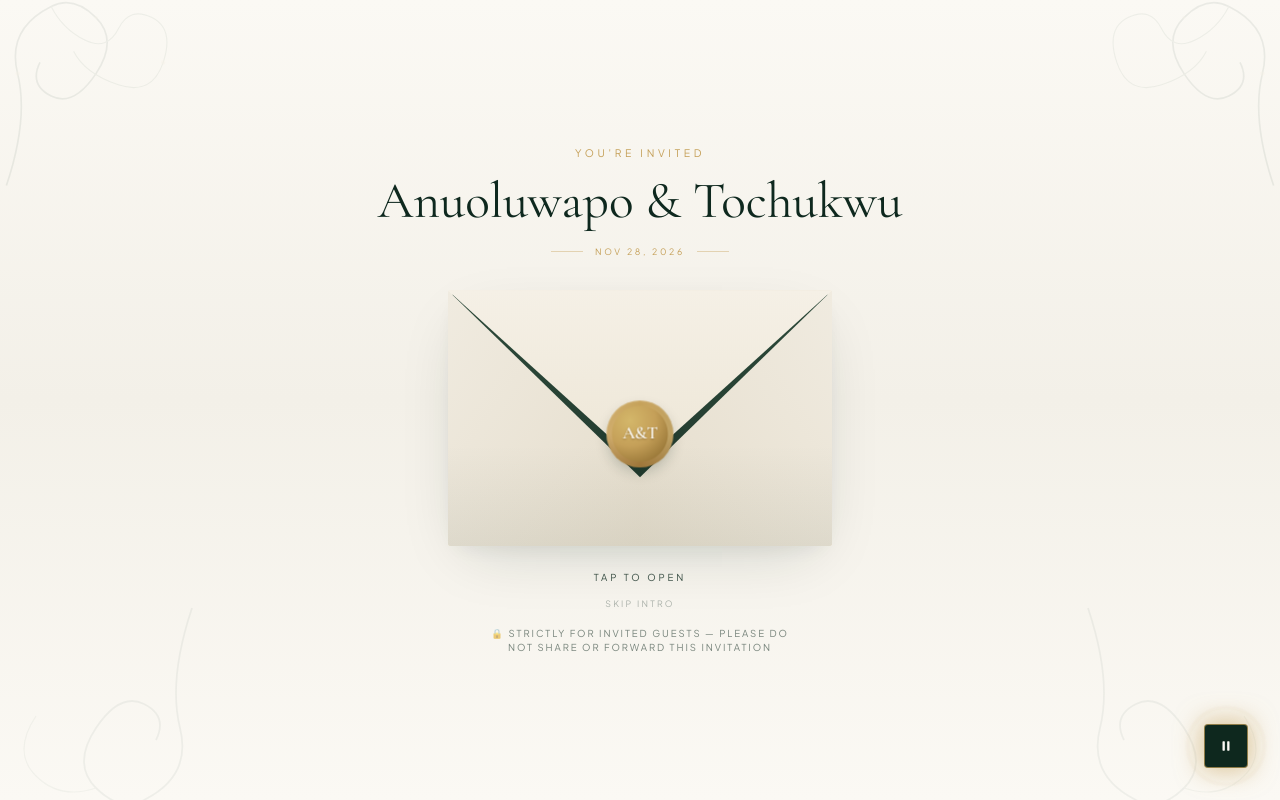
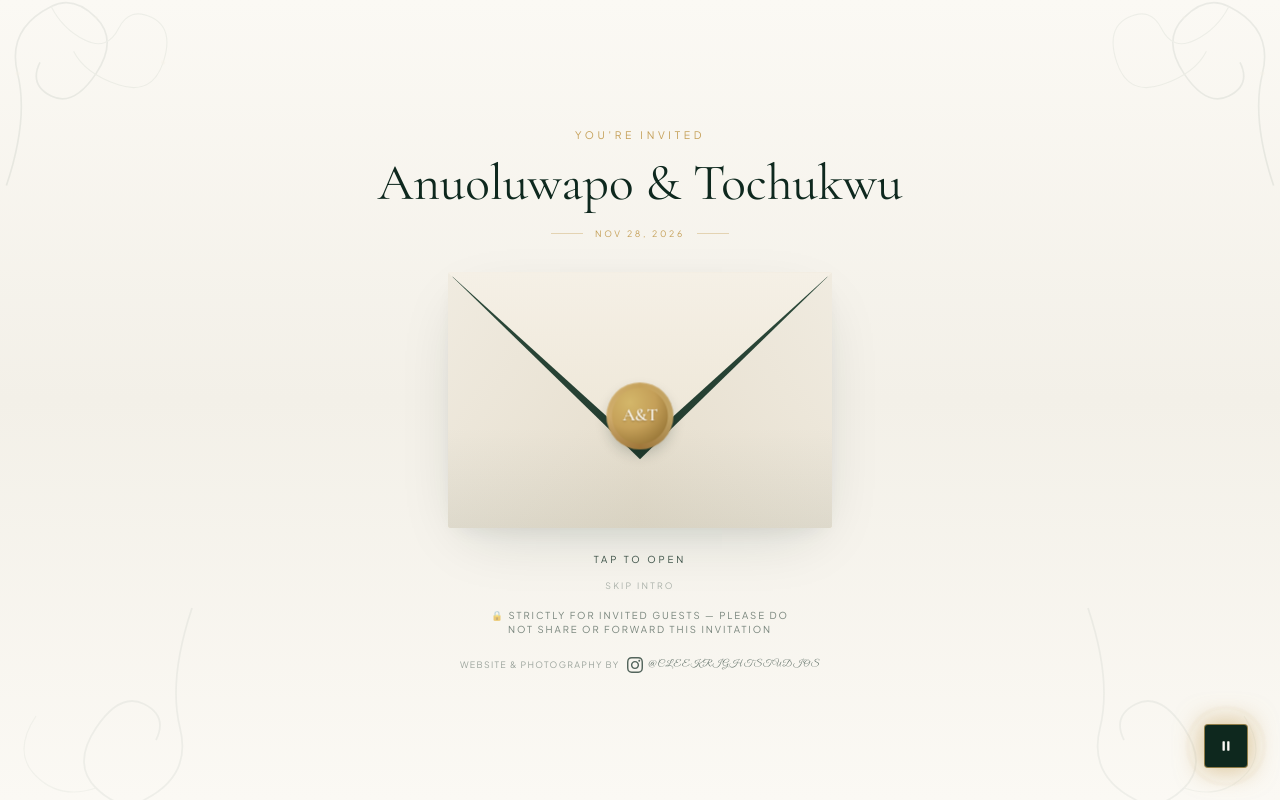
Before and after one commit to dharby/wedding-website, a Next.js app: page / in a window 1280 px wide. Built offline with nearby package versions, Linux system fonts and the light colour scheme.

Commit message:
Move cleekrightstudios credit to envelope opening page, remove from footer
- Added 'Website & Photography by @cleekrightstudios' with Instagram icon to envelope animation page (after privacy notice)
- Removed credits from footer

```diff
--- a/src/components/EnvelopeOpening.tsx
+++ b/src/components/EnvelopeOpening.tsx
@@ -413,6 +413,29 @@ export default function EnvelopeOpening({ onOpen }: EnvelopeOpeningProps) {
         >
           🔒 Strictly for invited guests — please do not share or forward this invitation
         </motion.p>
+
+        {/* Credits */}
+        <motion.div
+          initial={{ opacity: 0 }}
+          animate={{ opacity: phase === "ready" ? 1 : 0 }}
+          transition={{ duration: 0.8, delay: 1.6 }}
+          className="mt-5 flex items-center justify-center gap-2 text-[0.5rem] sm:text-[0.55rem] uppercase tracking-[0.15em] font-sans"
+          style={{ color: isDark ? "rgba(197,160,89,0.5)" : "rgba(14,40,30,0.4)" }}
+        >
+          <span>Website & Photography by</span>
+          <a
+            href="https://www.instagram.com/cleekrightstudios?utm_source=ig_web_button_share_sheet&stkn=ZDNlZDc0MzIxNw=="
+            target="_blank"
+            rel="noopener noreferrer"
+            className="inline-flex items-center gap-1 hover:text-gold transition-colors"
+            style={{ color: isDark ? "rgba(251,249,244,0.8)" : "rgba(14,40,30,0.7)" }}
+          >
+            <svg className="w-4 h-4" fill="currentColor" viewBox="0 0 24 24" aria-hidden="true">
+              <path d="M12 2.163c3.204 0 3.584.012 4.85.07 3.252.148 4.771 1.691 4.919 4.919.058 1.265.069 1.645.069 4.849 0 3.205-.012 3.584-.069 4.849-.149 3.225-1.664 4.771-4.919 4.919-1.266.058-1.644.07-4.85.07-3.204 0-3.584-.012-4.849-.07-3.26-.149-4.771-1.699-4.919-4.92-.058-1.265-.07-1.644-.07-4.849 0-3.204.013-3.583.07-4.849.149-3.227 1.664-4.771 4.919-4.919 1.266-.057 1.645-.069 4.849-.069zm0-2.163c-3.259 0-3.667.014-4.947.072-4.358.2-6.78 2.618-6.98 6.98-.059 1.281-.073 1.689-.073 4.948 0 3.259.014 3.668.072 4.948.2 4.358 2.618 6.78 6.98 6.98 1.281.058 1.689.072 4.948.072 3.259 0 3.668-.014 4.948-.072 4.354-.2 6.782-2.618 6.979-6.98.059-1.28.073-1.689.073-4.948 0-3.259-.014-3.667-.072-4.947-.196-4.354-2.617-6.78-6.979-6.98-1.281-.059-1.69-.073-4.949-.073zm0 5.838c-3.403 0-6.162 2.759-6.162 6.162s2.759 6.163 6.162 6.163 6.162-2.759 6.162-6.163c0-3.403-2.759-6.162-6.162-6.162zm0 10.162c-2.209 0-4-1.79-4-4 0-2.209 1.791-4 4-4s4 1.791 4 4c0 2.21-1.791 4-4 4zm6.406-11.845c-.796 0-1.441.645-1.441 1.44s.645 1.44 1.441 1.44c.795 0 1.439-.645 1.439-1.44s-.644-1.44-1.439-1.44z" />
+            </svg>
+            <span className="font-script">@cleekrightstudios</span>
+          </a>
+        </motion.div>
       </div>
     </div>
   );
--- a/src/components/Footer.tsx
+++ b/src/components/Footer.tsx
@@ -33,31 +33,13 @@ export default function Footer({ onReplay }: FooterProps) {
             With love, we cannot wait to celebrate with you.
           </p>
 
-          {/* Botanical accent */}
+{/* Botanical accent */}
           <div className="flex items-center justify-center gap-3 mb-8">
             <svg className="w-6 h-6 opacity-20" viewBox="0 0 24 24" fill="none" stroke="#C5A059" strokeWidth="0.8">
               <path d="M12 2C8 6 4 10 4 14c0 4 3.5 8 8 8s8-4 8-8c0-4-4-8-8-12z" />
               <path d="M12 6c-2 3-4 6-4 9 0 2.5 2 5 4 5s4-2.5 4-5c0-3-2-6-4-9z" opacity="0.5" />
             </svg>
           </div>
-
-          {/* Credits */}
-          <div className="flex items-center justify-center gap-2 mb-2">
-            <p className="text-[0.65rem] sm:text-[0.7rem] uppercase tracking-[0.2em] text-gold/50 font-sans">
-              Website & Photography by
-            </p>
-            <svg className="w-5 h-5 text-gold/60" fill="currentColor" viewBox="0 0 24 24">
-              <path d="M12 2.163c3.204 0 3.584.012 4.85.07 3.252.148 4.771 1.691 4.919 4.919.058 1.265.069 1.645.069 4.849 0 3.205-.012 3.584-.069 4.849-.149 3.225-1.664 4.771-4.919 4.919-1.266.058-1.644.07-4.85.07-3.204 0-3.584-.012-4.849-.07-3.26-.149-4.771-1.699-4.919-4.92-.058-1.265-.07-1.644-.07-4.849 0-3.204.013-3.583.07-4.849.149-3.227 1.664-4.771 4.919-4.919 1.266-.057 1.645-.069 4.849-.069zm0-2.163c-3.259 0-3.667.014-4.947.072-4.358.2-6.78 2.618-6.98 6.98-.059 1.281-.073 1.689-.073 4.948 0 3.259.014 3.668.072 4.948.2 4.358 2.618 6.78 6.98 6.98 1.281.058 1.689.072 4.948.072 3.259 0 3.668-.014 4.948-.072 4.354-.2 6.782-2.618 6.979-6.98.059-1.28.073-1.689.073-4.948 0-3.259-.014-3.667-.072-4.947-.196-4.354-2.617-6.78-6.979-6.98-1.281-.059-1.69-.073-4.949-.073zm0 5.838c-3.403 0-6.162 2.759-6.162 6.162s2.759 6.163 6.162 6.163 6.162-2.759 6.162-6.163c0-3.403-2.759-6.162-6.162-6.162zm0 10.162c-2.209 0-4-1.79-4-4 0-2.209 1.791-4 4-4s4 1.791 4 4c0 2.21-1.791 4-4 4zm6.406-11.845c-.796 0-1.441.645-1.441 1.44s.645 1.44 1.441 1.44c.795 0 1.439-.645 1.439-1.44s-.644-1.44-1.439-1.44z" />
-            </svg>
-          </div>
-          <a
-            href="https://www.instagram.com/cleekrightstudios?utm_source=ig_web_button_share_sheet&stkn=ZDNlZDc0MzIxNw=="
-            target="_blank"
-            rel="noopener noreferrer"
-            className="inline-flex items-center gap-1 text-[0.85rem] sm:text-[0.95rem] font-medium text-cream hover:text-gold transition-colors"
-          >
-            <span className="font-script">@cleekrightstudios</span>
-          </a>
 
           {/* Replay invitation */}
           {onReplay && (
```
